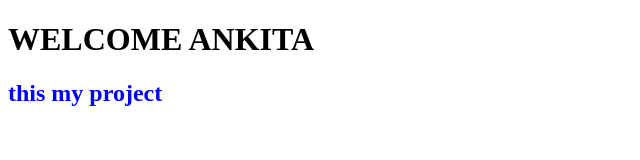
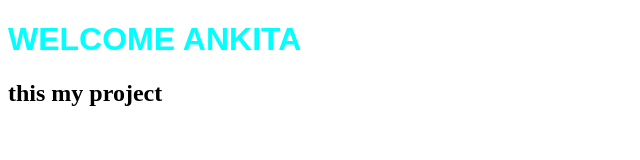
Before and after one commit to ankita67/html_1, a plain HTML site: page index.html in a window 1280 px wide. Shown: the whole page, without its empty margins (0-640 px from the left). Drawn offline with Linux system fonts and the light colour scheme.

Commit message:
changd to aqua

```diff
--- a/index.html
+++ b/index.html
@@ -6,12 +6,13 @@
     <meta http-equiv="X-UA-Compatible" content="ie=edge">
     <title>Document</title>
     <style>
-        /* h1{
+        h1{
           color: aqua;
+          font-family: Arial, Helvetica, sans-serif;
+        }
+        /* h2{
+            color:red
         } */
-        h2{
-            color:blue
-        }
     </style>
 </head>
 <body>
```
